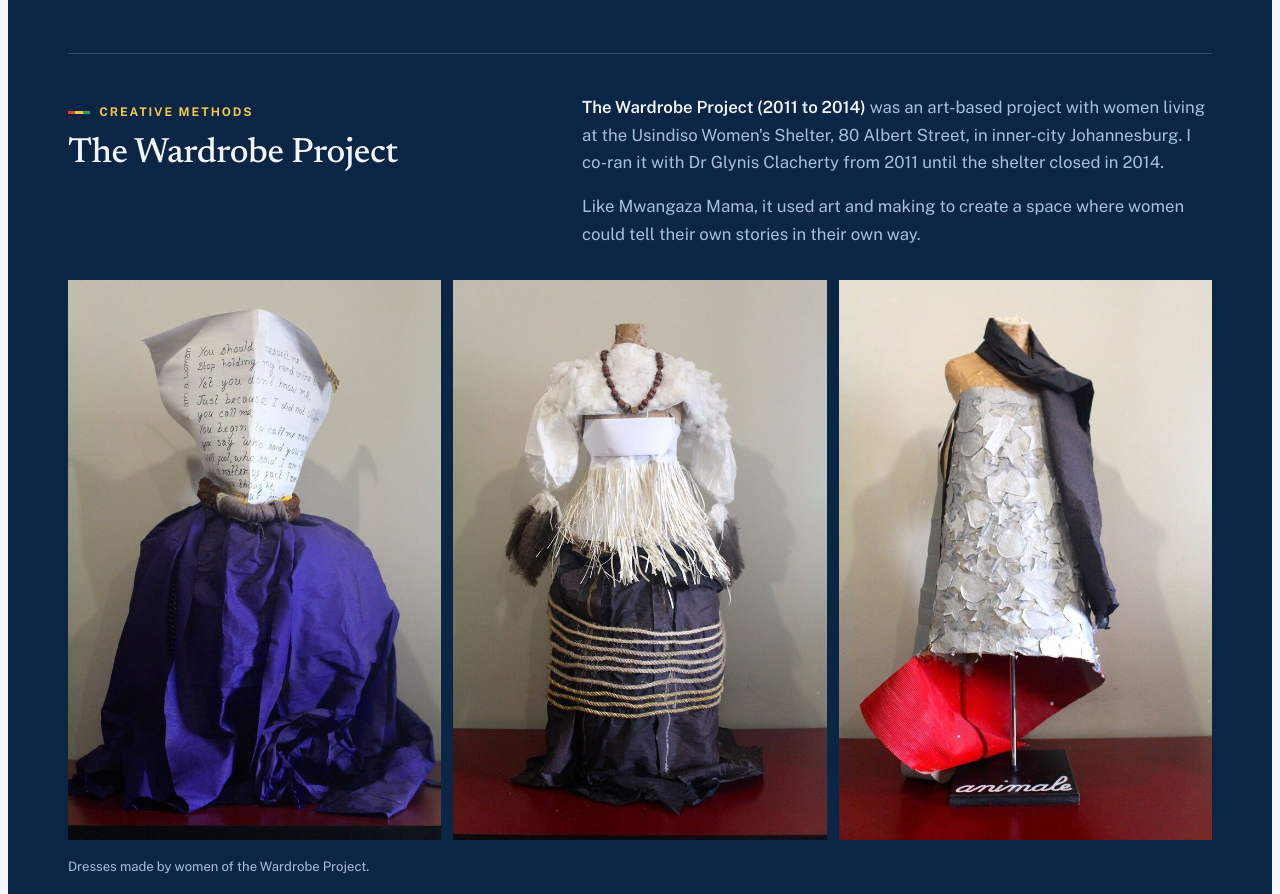
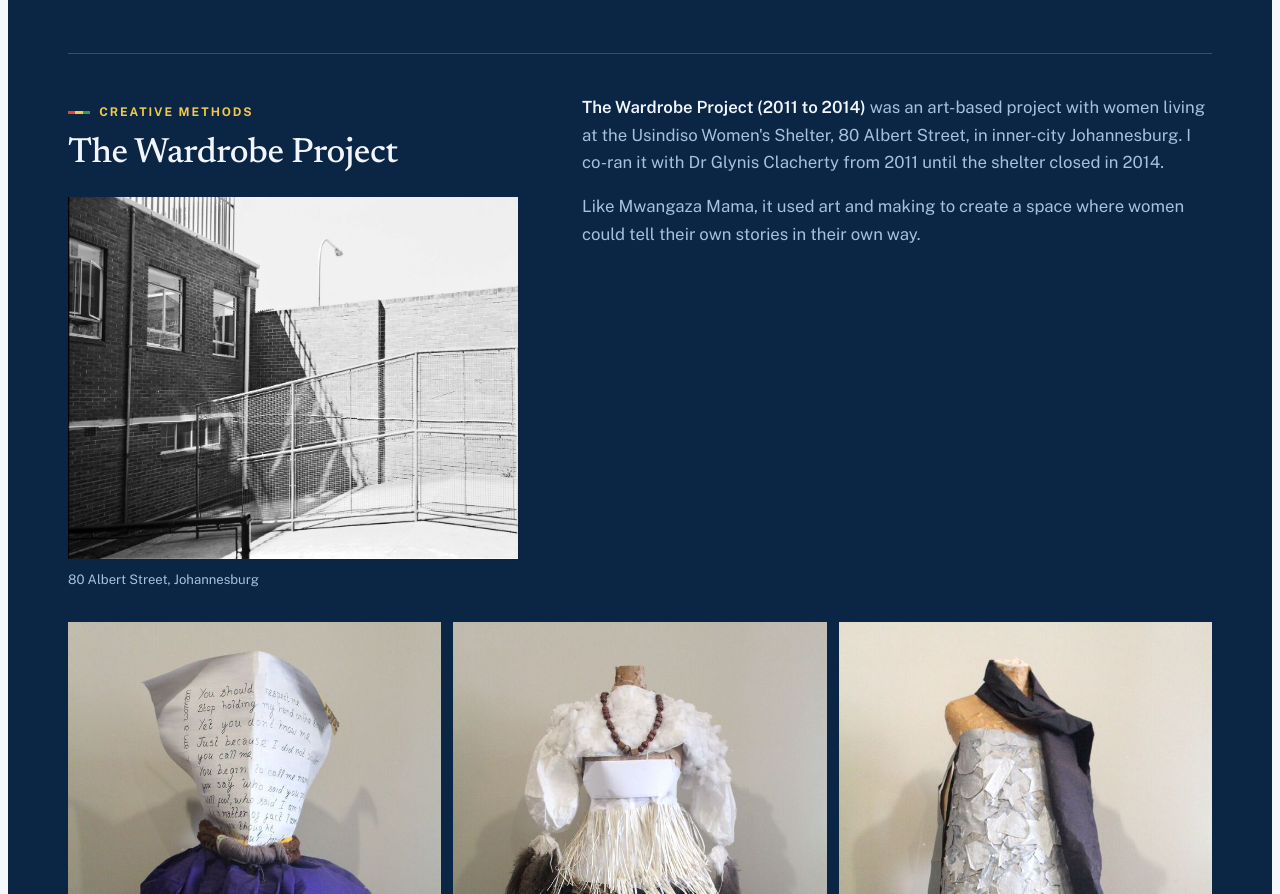
Before and after one commit to bexjwalkerCV-cmd/walker-independent-research, a plain HTML site: page index.html in a window 1280 px wide. Shown: the part 7289-8183 px from the top of the page. Drawn offline with nearby package versions, Linux system fonts and the light colour scheme.

Commit message:
Add 80 Albert Street photo to the Wardrobe Project
Co-Authored-By: Claude Opus 5.5 <noreply@anthropic.com>
Claude-Session: https://claude.ai/code/session_016WqrjqMFQFAt2AaBa5heCa

```diff
--- a/index.html
+++ b/index.html
@@ -228,7 +228,10 @@ p { margin: 0; }
 .strip figure:hover img { transform: scale(1.05); }
 .wardrobe { margin-top: 3.5rem; padding-top: 2.5rem; border-top: 1px solid rgba(255,255,255,.18); display: grid; grid-template-columns: minmax(0, 1fr) minmax(0, 1.4fr); gap: 1rem clamp(2rem, 5vw, 5rem); }
 .wardrobe h3 { color: var(--on-dark); font-size: clamp(1.6rem, 3vw, 2.2rem); margin-top: .8rem; }
-.wb-text { display: grid; gap: 1rem; color: var(--on-dark-muted); font-size: 1.05rem; max-width: 40rem; }
+.wb-text { display: grid; gap: 1rem; align-content: start; color: var(--on-dark-muted); font-size: 1.05rem; max-width: 40rem; }
+.albert { margin: 1.5rem 0 0; }
+.albert img { display: block; width: 100%; height: auto; }
+.albert figcaption { font-size: .82rem; color: var(--on-dark-muted); margin-top: .6rem; }
 .dresses { grid-column: 1 / -1; display: grid; grid-template-columns: repeat(3, minmax(0, 1fr)); gap: .75rem; margin-top: 1rem; }
 .dresses figure { margin: 0; aspect-ratio: 2 / 3; overflow: hidden; }
 .dresses img { width: 100%; height: 100%; object-fit: cover; display: block; transition: transform .5s ease; }
@@ -559,6 +562,7 @@ footer .wrap { padding-block: 1.5rem; display: flex; flex-wrap: wrap; gap: .5rem
         <div>
           <span class="label">Creative methods</span>
           <h3>The Wardrobe Project</h3>
+          <figure class="albert"><img src="albert-street.jpg" alt="Black and white photograph of a brick building, high walls and wire mesh fencing in the courtyard at 80 Albert Street, Johannesburg" width="1200" height="965" loading="lazy"><figcaption>80 Albert Street, Johannesburg</figcaption></figure>
         </div>
         <div class="wb-text">
           <p><strong>The Wardrobe Project (2011 to 2014)</strong> was an art-based project with women living at the Usindiso Women's Shelter, 80 Albert Street, in inner-city Johannesburg. I co-ran it with Dr Glynis Clacherty from 2011 until the shelter closed in 2014.</p>
```
Also changed, not shown: albert-street.jpg (added).
